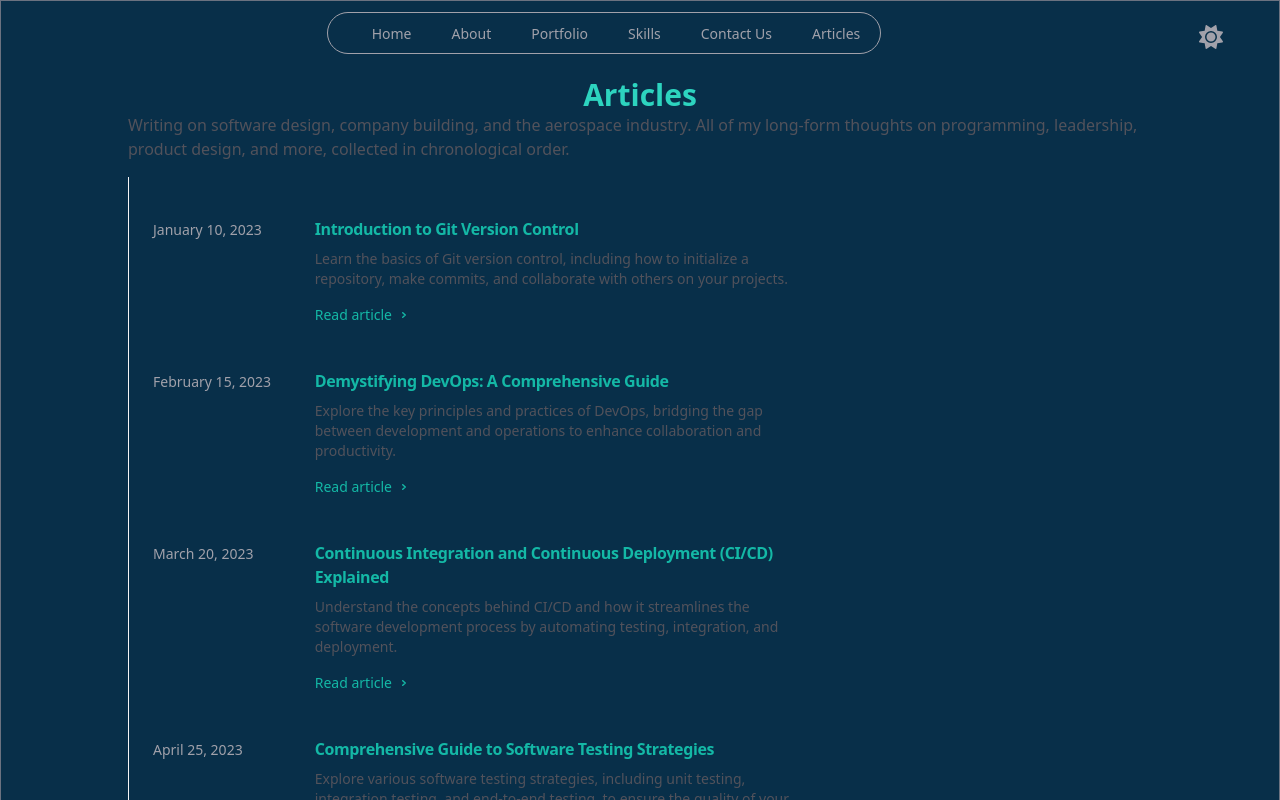
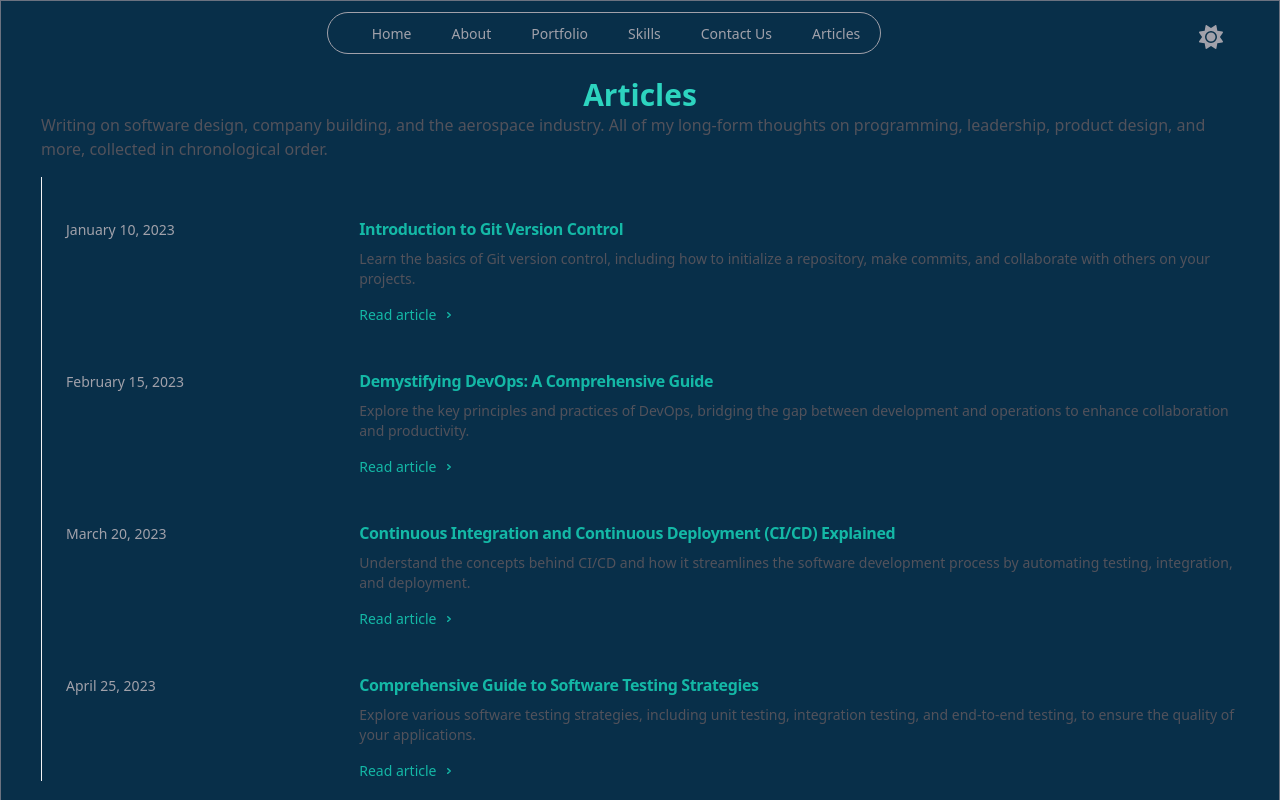
Before and after one commit to alexkemboi/alexkipchirchirkemboi, a Next.js app: page /articles in a window 1280 px wide. Shown: the top 800 px of the page. Built offline with nearby package versions, Linux system fonts and the light colour scheme.

Commit message:
Changed the image url

```diff
--- a/src/components/Articles.tsx
+++ b/src/components/Articles.tsx
@@ -55,7 +55,7 @@ const Articles = () => {
 			<div className="px-10">
 				<div className="mx-auto w-full">
 					<div className="relative ">
-						<div className="mx-auto lg:max-w-5xl">
+						<div className="mx-auto">
 							<header className="mx-w-2xl group group-hover:opacity-100">
 								<h1 className="font-bold text-3xl lg:text-2xl sm:text-5xl xl:text-3xl text-center text-teal-400">
 									Articles
@@ -68,9 +68,9 @@ const Articles = () => {
 									in chronological order.
 								</p>
 							</header>
-							<div className="mt-4 max-w-2xl ">
+							<div className="mt-4  ">
 								<div className="md:border-l md:border-zinc-100 md:pl-6 md:dark:border-zinc-700/40">
-									<div className="flex max-w-3xl flex-col space-y-1">
+									<div className="flex  flex-col space-y-1">
 										{articlesData.map((article) => (
 											<article
 												key={article.id}
@@ -113,7 +113,7 @@ const Articles = () => {
 														</svg>
 													</div>
 												</div>
-												<time className="mt-1 hidden md:block relative z-10 order-first mb-3 flex items-center text-sm text-zinc-400 dark:text-zinc-500">
+												<time className="mt-1 hidden md:block relative z-10 order-first mb-3  items-center text-sm text-zinc-400 dark:text-zinc-500">
 													{article.date}
 												</time>
 											</article>
--- a/src/components/Portfolio.tsx
+++ b/src/components/Portfolio.tsx
@@ -1,17 +1,10 @@
 "use client";
 import { useEffect } from "react";
 import Image from "next/image";
-import alex from "../images/ikonex.jpg";
-import capture from "../images/Capture.jpg";
-import certs from "../images/certs.png";
-import afrecommerce from "../images/afrecommerce.jpg";
-import Link from "next/link";
-import { FontAwesomeIcon } from "@fortawesome/react-fontawesome";
-import {
-	faLinkedin,
-	faTwitter,
-	faGithub
-} from "@fortawesome/free-brands-svg-icons";
+import alex from "@/images/ikonex.jpg";
+import capture from "@/images/Capture.jpg";
+import certs from "@/images/certs.png";
+import afrecommerce from "@/images/afrecommerce.jpg";
 
 const Portfolio = () => {
 	const portfolioData = [
@@ -49,7 +42,7 @@ const Portfolio = () => {
 		}
 	];
 
-	useEffect(() => {}, []);
+	useEffect(() => { }, []);
 	return (
 		<section
 			id="Portfolio"
@@ -66,13 +59,13 @@ const Portfolio = () => {
 				something that piques your interest, check out the code and contribute
 				if you have ideas for how it can be improved.
 			</p>
-			<div className=" grid grid-cols-1 md:grid-cols-2 sm:grid-cols-1 lg:grid-cols-2 sm:gap-1 px-10">
+			<div className=" grid grid-cols-1 md:grid-cols-4 sm:grid-cols-1 lg:grid-cols-4 sm:gap-1 px-10">
 				{portfolioData.map((item) => (
 					<div
 						key={item.id}
 						className=" p-10 group  group-hover:opacity-100  flex flex-col justify-start rounded m-10 border">
 						<div className="relative flex flex-col items-start">
-							<div className="relative z-10 bg-white items-center justify-center  dark:bg-sky-900 shadow-md shadow-zinc-800/5 ring-1 ring-zinc-900/5 dark:border dark:border-zinc-700/50 dark:bg-zinc-800 dark:ring-0">
+							<div className="relative z-10 bg-white items-center justify-center  dark:bg-sky-900 shadow-md shadow-zinc-800/5 ring-1 ring-zinc-900/5 dark:border dark:border-zinc-700/50 dark:ring-0">
 								<Image
 									alt=""
 									loading="lazy"
```
